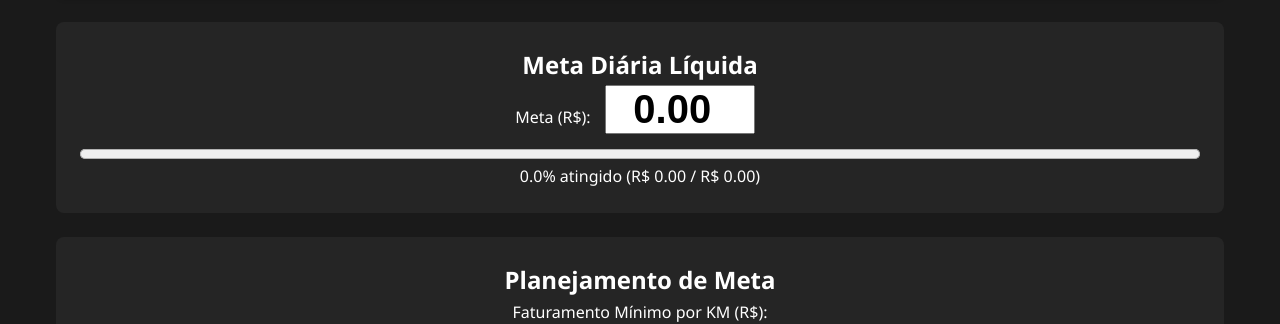
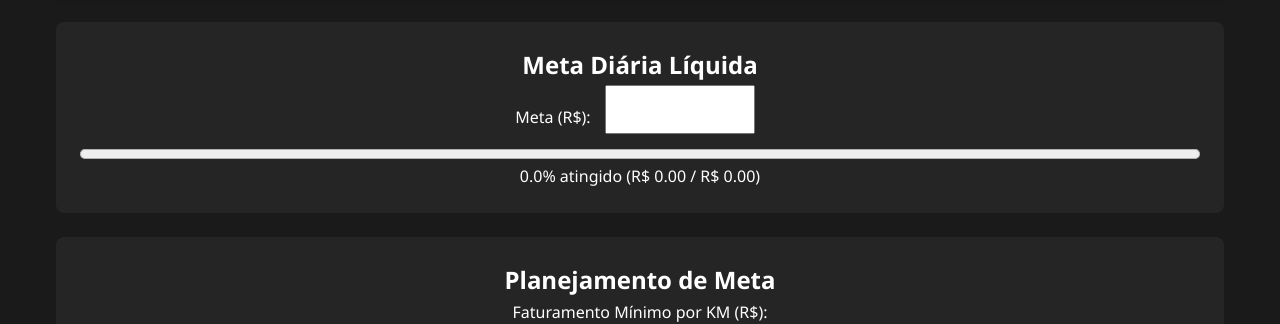
Before and after one commit to DriverFinancePro/app, a plain HTML site: page index.html in a window 1280 px wide. Shown: the part 428-752 px from the top of the page. Drawn offline with nearby package versions, Linux system fonts and the light colour scheme.

Commit message:
Update index.html

```diff
--- a/index.html
+++ b/index.html
@@ -1393,6 +1393,7 @@ function ajustarRange(id, delta) {
 
         // Recuperar estado ao carregar a página
         window.addEventListener('load', () => {
+			document.querySelectorAll('input[type="number"]').forEach(input => input.value = '');
             updateTimerDisplay();
             if (timerRunning) {
                 timerInterval = setInterval(updateTimerDisplay, 1000);
```
